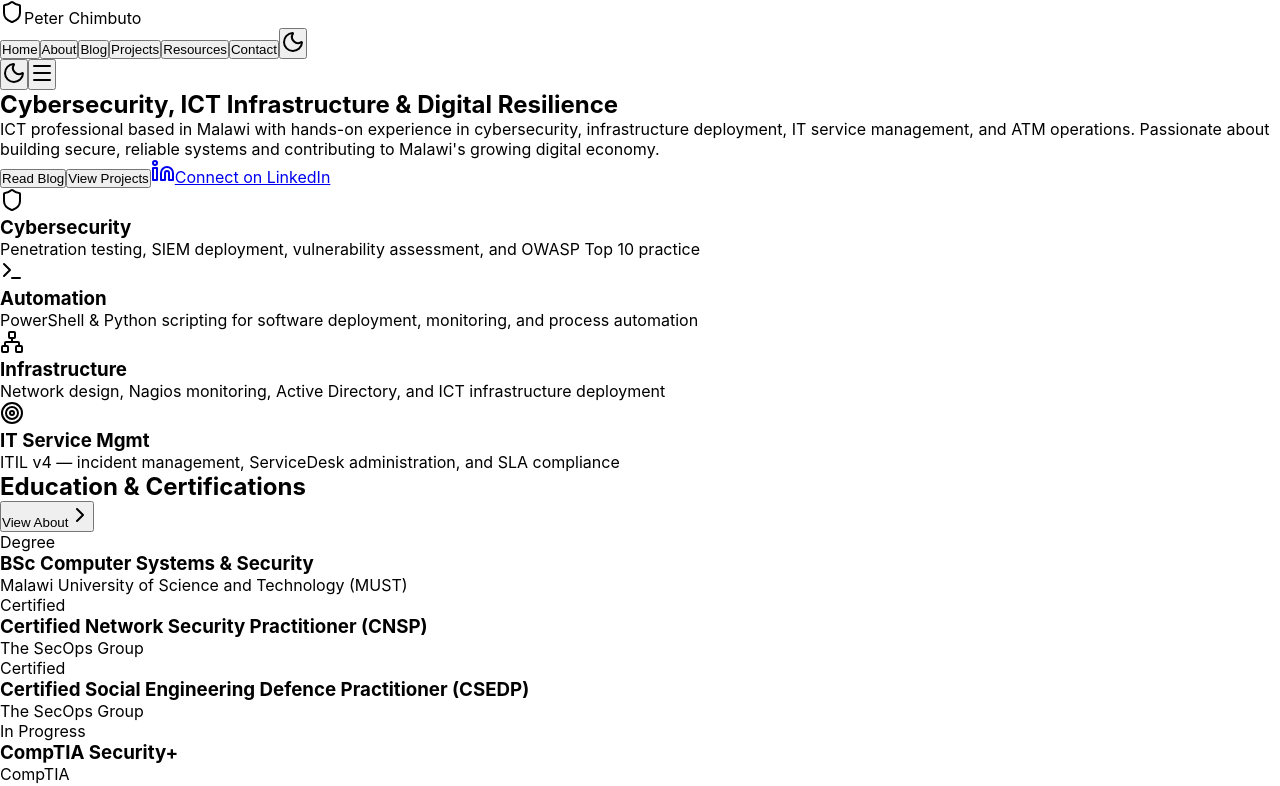
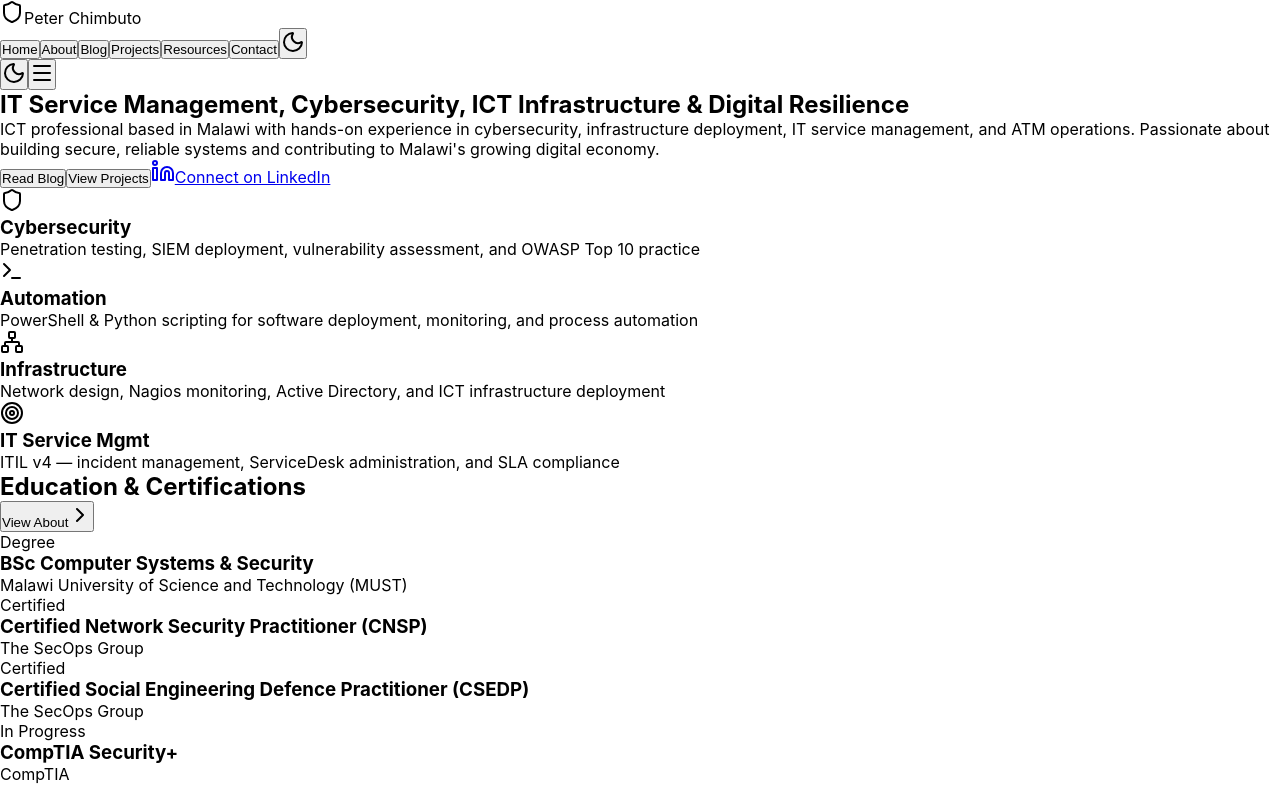
Before and after one commit to pchimbuto/CYBERSEC-1, a React (Create React App) app: page / in a window 1280 px wide. Shown: the top 786 px of the page. Built offline with nearby package versions, Linux system fonts and the light colour scheme.

Commit message:
Update App.js

```diff
--- a/src/App.js
+++ b/src/App.js
@@ -495,7 +495,7 @@
         <div className="max-w-6xl mx-auto px-4 sm:px-6 lg:px-8">
           <div className="text-center max-w-3xl mx-auto">
             <h1 className={`text-4xl md:text-5xl lg:text-6xl font-bold mb-6 ${darkMode ? 'text-white' : 'text-gray-900'}`}>
-              Cybersecurity, ICT Infrastructure & Digital Resilience
+              IT Service Management, Cybersecurity, ICT Infrastructure & Digital Resilience
             </h1>
             <p className={`text-lg md:text-xl mb-8 leading-relaxed ${darkMode ? 'text-gray-300' : 'text-gray-600'}`}>
               ICT professional based in Malawi with hands-on experience in cybersecurity, infrastructure deployment, IT service management, and ATM operations. Passionate about building secure, reliable systems and contributing to Malawi's growing digital economy.
@@ -632,7 +632,7 @@
           },
           {
             title: 'Cybersecurity — Hands-On & Growing',
-            text: 'Alongside professional experience, I actively build cybersecurity skills through home lab projects including SIEM deployment with Wazuh and ELK Stack, Active Directory simulation, vulnerability assessment using Nessus, OWASP Top 10 labs, and bug bounty threat hunting on TryHackMe. I hold the Certified Network Security Practitioner (CNSP) certification and other ICT and Cybersecurity certifications.'
+            text: 'Alongside professional experience, I actively build cybersecurity skills through home lab projects including SIEM deployment with Wazuh and ELK Stack, Active Directory simulation, vulnerability assessment using Nessus, OWASP Top 10 labs, and bug bounty threat hunting on TryHackMe. I hold the Certified Network Security Practitioner (CNSP) and the Certified Social Engineering Defence Practitioner (CSEDP) certifications, and I am currently working on my next ICT and Cybersecurity certifications.'
           }
         ].map((item, idx) => (
           <div key={idx} className={`p-6 rounded-lg border-l-4 ${darkMode ? 'bg-gray-800 border-blue-400' : 'bg-white border-blue-600'}`}>
```
